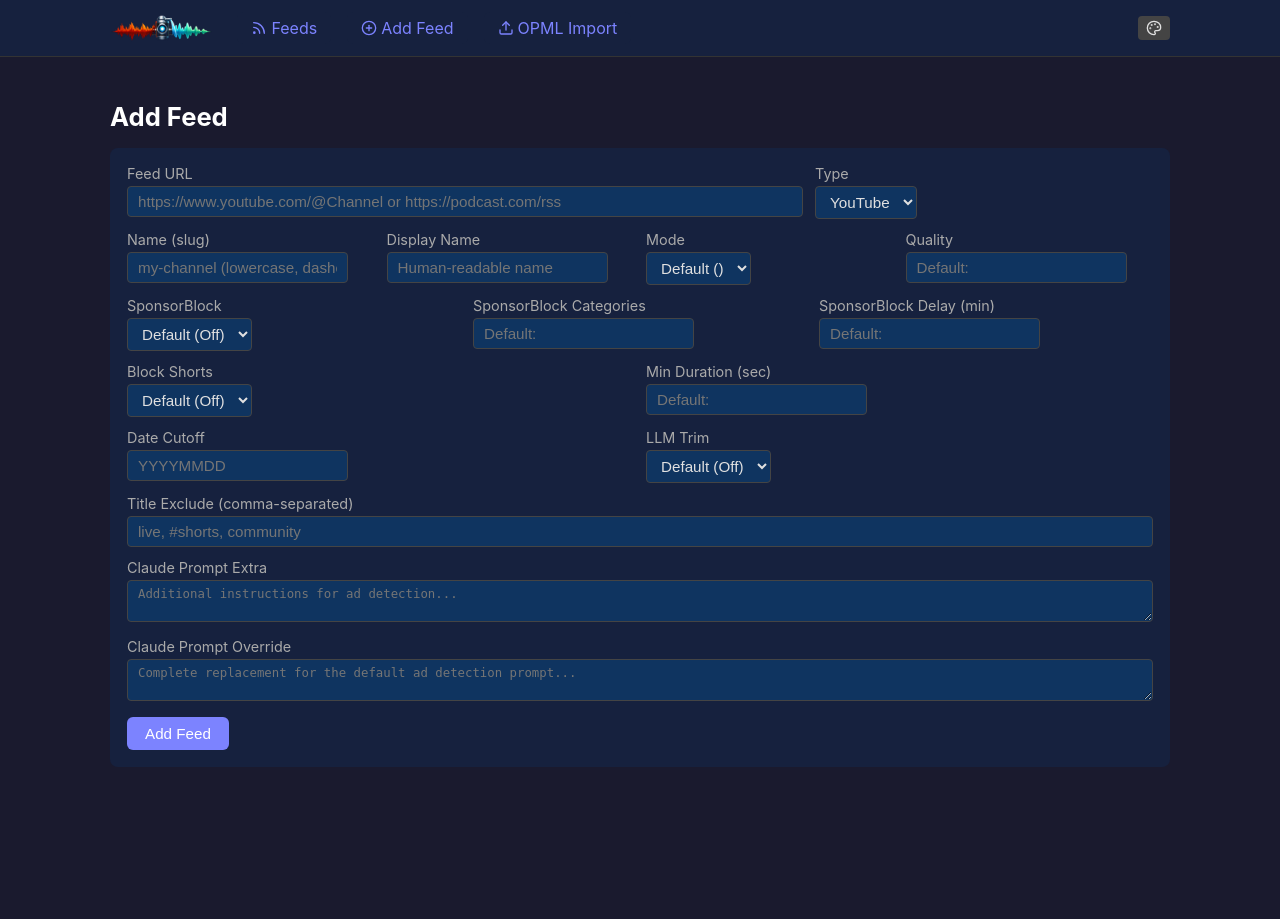
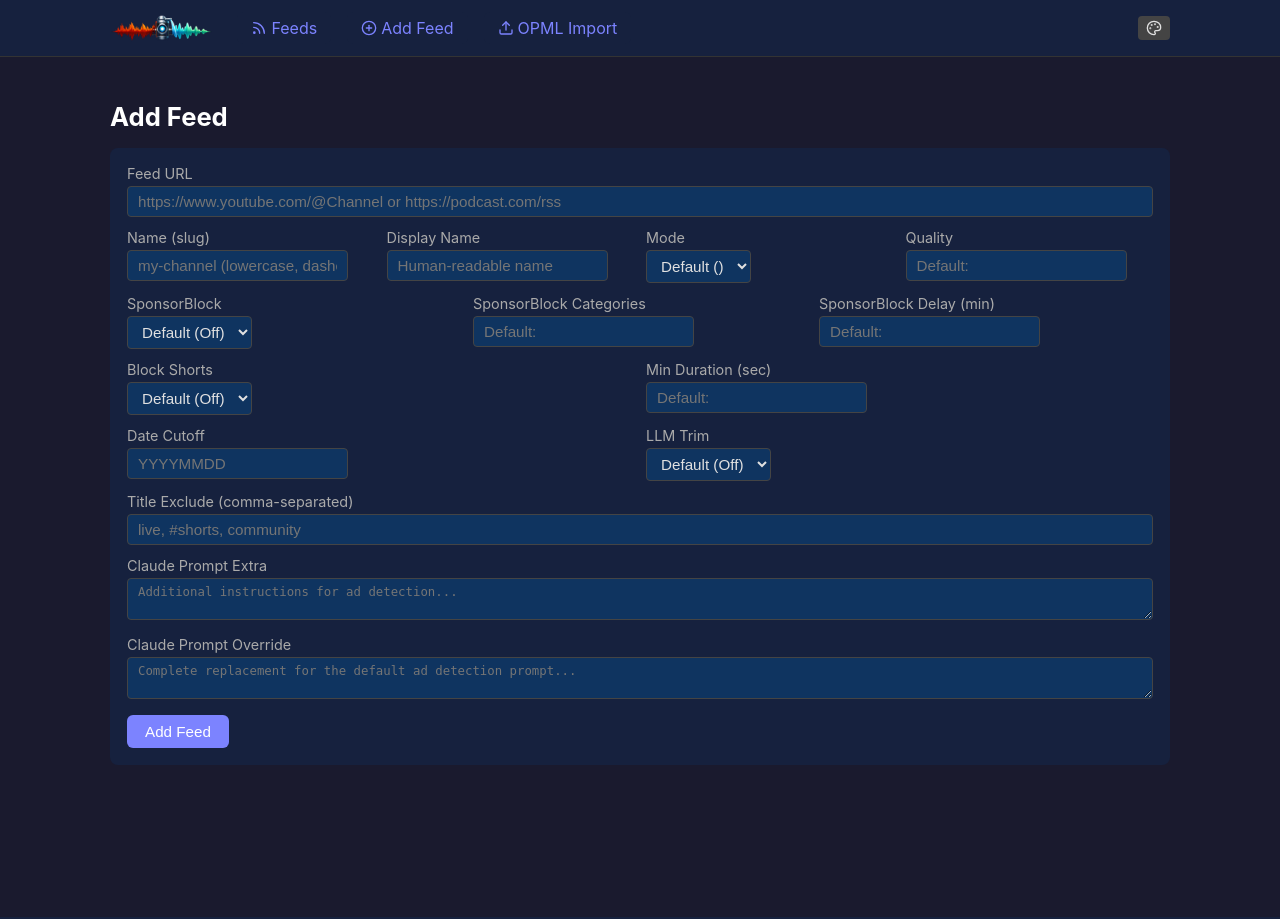
Before and after one commit to cwilliams5/Siphon, a FastAPI app: template src/siphon/templates/add_feed.html in a window 1280 px wide. Run offline with FastAPI, Linux system fonts and the light colour scheme; the template is opened without the code that fills it, so the values that code supplies are empty; parts of the project's set-up code (start-up, migrations or seed data) failed here and were passed over.

Commit message:
Auto-detect feed type from URL, remove type dropdown from add form
YouTube URLs (youtube.com, youtu.be, m.youtube.com) are detected
automatically; everything else is treated as a podcast feed.

Co-Authored-By: Claude Opus 4.6 (1M context) <noreply@anthropic.com>

```diff
--- a/src/siphon/templates/add_feed.html
+++ b/src/siphon/templates/add_feed.html
@@ -10,13 +10,6 @@
         <label>Feed URL</label>
         <input type="text" name="url" placeholder="https://www.youtube.com/@Channel or https://podcast.com/rss" style="width:100%;" required
                value="{{ prefill.url or '' }}">
-      </div>
-      <div class="form-group">
-        <label>Type</label>
-        <select name="type" id="feed-type">
-          <option value="youtube" {% if prefill.type == 'youtube' %}selected{% endif %}>YouTube</option>
-          <option value="podcast" {% if prefill.type == 'podcast' %}selected{% endif %}>Podcast</option>
-        </select>
       </div>
     </div>
     <div class="form-row">
```
Also changed, not shown: src/siphon/routes/ui.py (+10 -1 lines).
